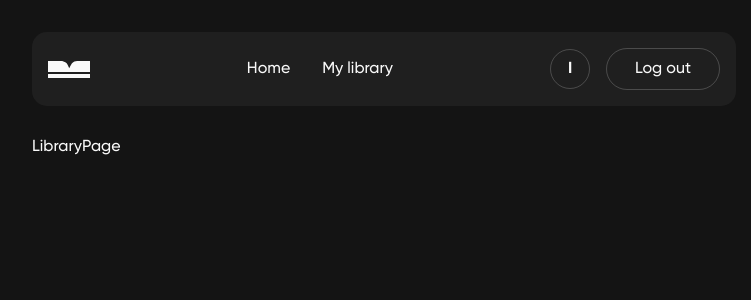
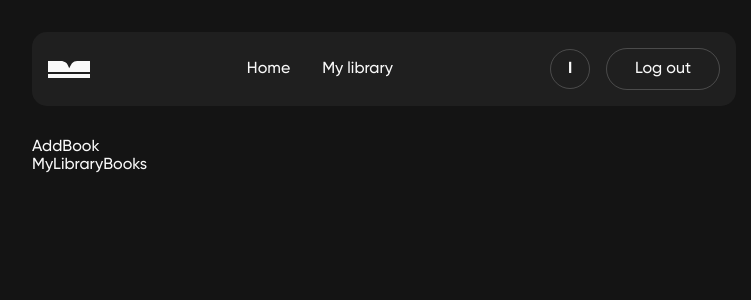
Before and after one commit to vitalii-cherukha/read-journey, a React (Vite) app: page /library in a window 1280 px wide. Shown: the top 300 px of the page, without its empty margins (256-1007 px from the left). Built offline with nearby package versions, Linux system fonts and the light colour scheme.

Commit message:
add AddBook and MyLibraryBooks components to LibraryPage

```diff
--- /dev/null
+++ b/src/components/common/AddBook/AddBook.tsx
@@ -0,0 +1,5 @@
+const AddBook = () => {
+  return <div>AddBook</div>;
+};
+
+export default AddBook;
--- /dev/null
+++ b/src/components/common/MyLibraryBooks/MyLibraryBooks.tsx
@@ -0,0 +1,5 @@
+const MyLibraryBooks = () => {
+  return <div>MyLibraryBooks</div>;
+};
+
+export default MyLibraryBooks;
--- a/src/components/pages/LibraryPage/LibraryPage.tsx
+++ b/src/components/pages/LibraryPage/LibraryPage.tsx
@@ -1,10 +1,16 @@
+import AddBook from '../../common/AddBook/AddBook';
 import Container from '../../common/Container/Container';
+import Dashboard from '../../common/Dashboard/Dashboard';
+import MyLibraryBooks from '../../common/MyLibraryBooks/MyLibraryBooks';
 
 const LibraryPage = () => {
   return (
     <section>
       <Container>
-        <div>LibraryPage</div>
+        <Dashboard>
+          <AddBook />
+        </Dashboard>
+        <MyLibraryBooks />
       </Container>
     </section>
   );
```
Also changed, not shown: src/components/common/AddBook/AddBook.module.css (added), src/components/common/MyLibraryBooks/MyLibraryBooks.module.css (added).
